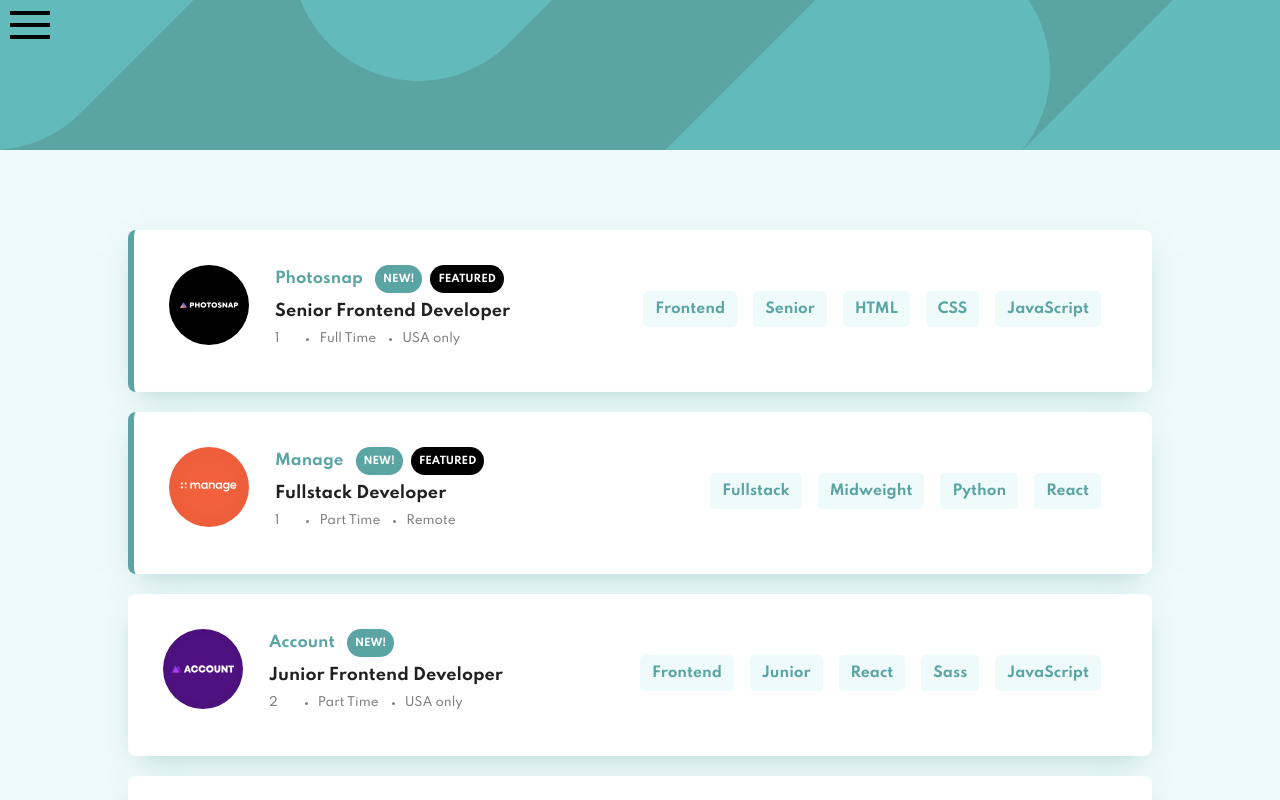
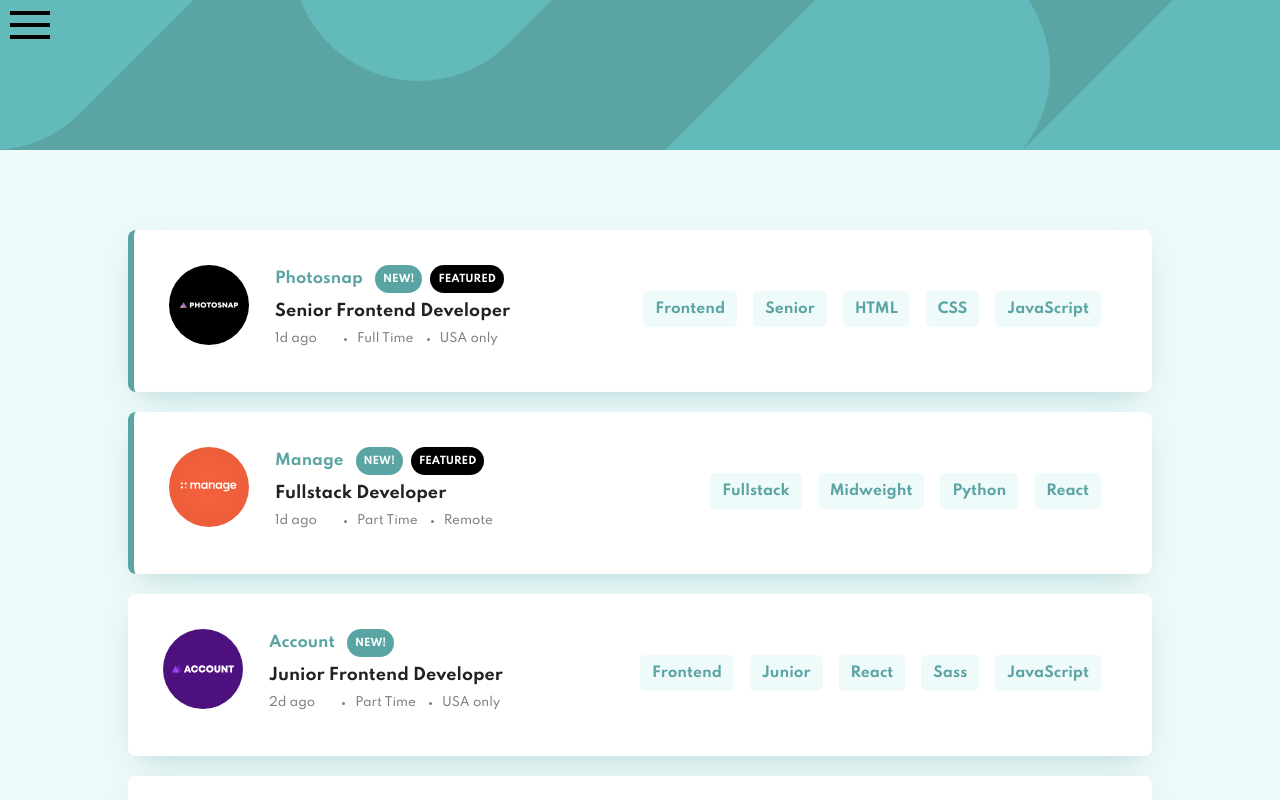
Before and after one commit to akash-starvin/FrontEnd-Mentor, an Angular app: page /job-listing in a window 1280 px wide. Built offline with nearby package versions, Linux system fonts and the light colour scheme.

Commit message:
Job Listing: Added days pipe

```diff
--- a/src/app/job-listing/components/job-card/job-card.component.html
+++ b/src/app/job-listing/components/job-card/job-card.component.html
@@ -9,7 +9,7 @@
       </div>
       <h3 class="cursor-pointer designation-text">{{ data.designation }}</h3>
       <div class="d-flex align-center content-footer">
-        <span class="sub-text">{{ data.postedDate }}</span>
+        <span class="sub-text">{{ data.postedDate | days }}</span>
         <ul class="d-flex">
           <li class="sub-text">{{ data.jobType }}</li>
           <li class="sub-text">{{ data.location }}</li>
--- a/src/app/job-listing/job-listing.module.ts
+++ b/src/app/job-listing/job-listing.module.ts
@@ -4,12 +4,14 @@ import { CommonModule } from '@angular/common';
 import { JobListingRoutingModule } from './job-listing-routing.module';
 import { HomeComponent } from './components/home/home.component';
 import { JobCardComponent } from './components/job-card/job-card.component';
+import { DaysPipe } from './pipes/days.pipe';
 
 
 @NgModule({
   declarations: [
     HomeComponent,
-    JobCardComponent
+    JobCardComponent,
+    DaysPipe
   ],
   imports: [
     CommonModule,
--- /dev/null
+++ b/src/app/job-listing/pipes/days.pipe.ts
@@ -0,0 +1,12 @@
+import { Pipe, PipeTransform } from '@angular/core';
+
+@Pipe({
+  name: 'days',
+})
+export class DaysPipe implements PipeTransform {
+  transform(numberOfDays: number): string {
+    if (numberOfDays < 7) return Math.round(numberOfDays) + 'd ago';
+    else if (numberOfDays < 30) return Math.round(numberOfDays/7) + 'w ago';
+    return Math.round(numberOfDays/30) + 'mo ago';
+  }
+}
```
Also changed, not shown: 1 other file (tests, documents, lock files or other folders).
